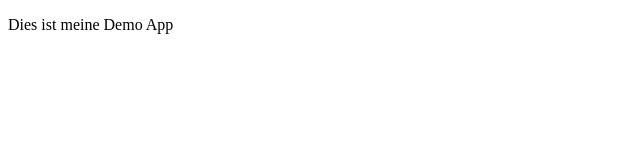
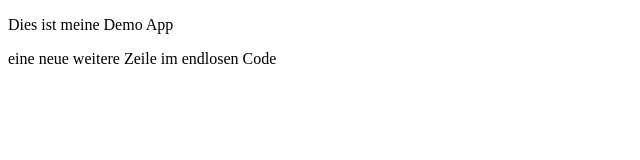
Before and after one commit to NicolaJoehr/ProjectNicola, a plain HTML site: page index.html in a window 1280 px wide. Shown: the whole page, without its empty margins (0-640 px from the left). Drawn offline with Linux system fonts and the light colour scheme.

Commit message:
Neue Information eingepflegt

```diff
--- a/index.html
+++ b/index.html
@@ -6,5 +6,6 @@
  </head>
  <body>
  <p>Dies ist meine Demo App </p>
+ <p>eine neue weitere Zeile im endlosen Code</p>
  </body>
 </html>
```
Also changed, not shown: dir1/app1.js (added), 1 other file.
